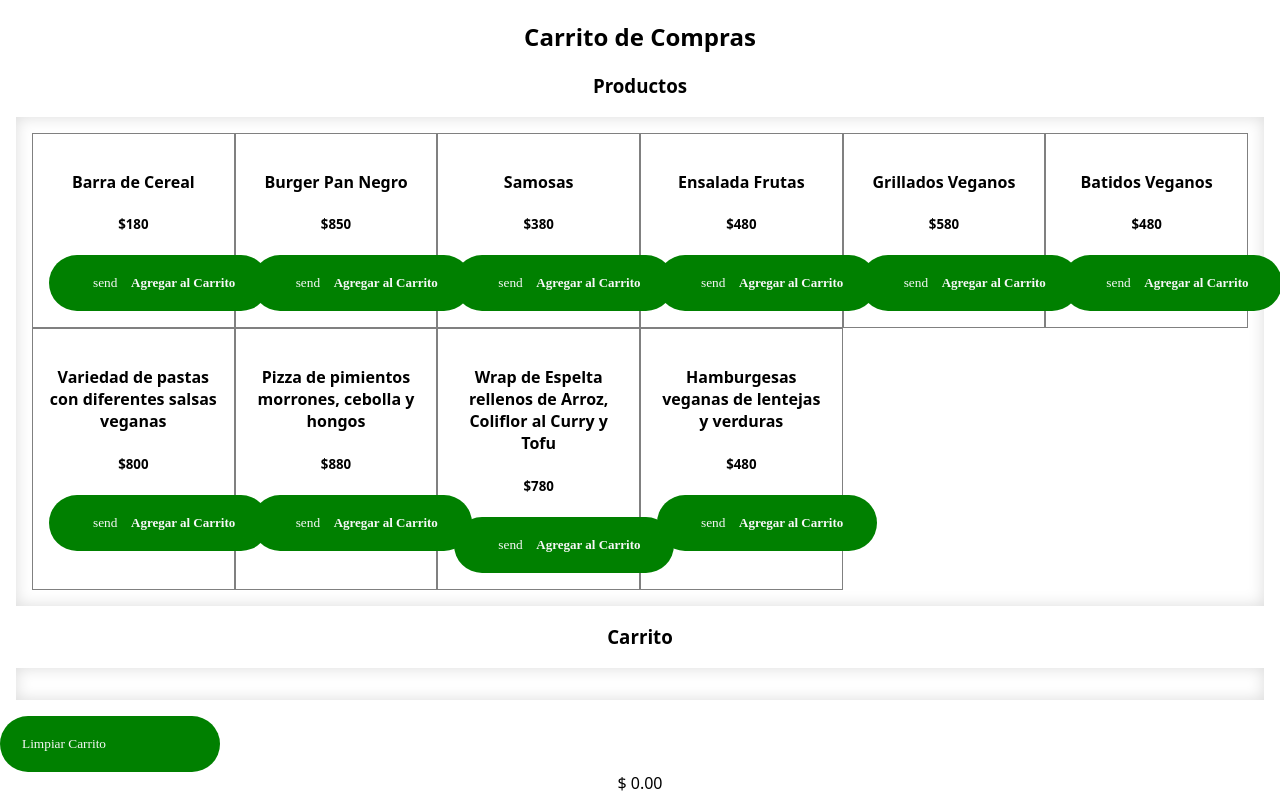
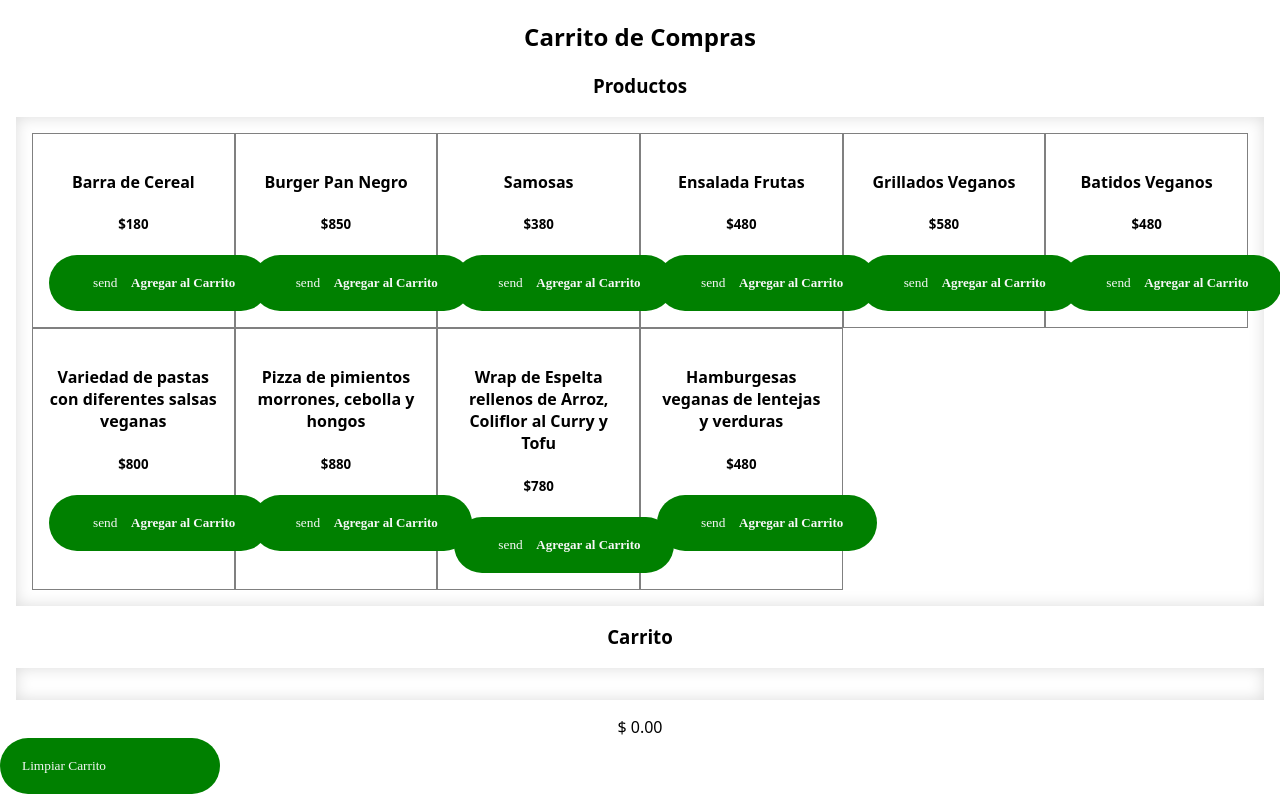
Before and after one commit to webExequiel/proyecto-numen, a React (Create React App) app: page / in a window 1280 px wide. Built offline with nearby package versions, Linux system fonts and the light colour scheme; the HTML template or start-up script is replaced by a standard one.

Commit message:
cambio responsibidad grid carrito, y $ encima limpiar total

```diff
--- a/src/componnents/shopping/shoppingCart.js
+++ b/src/componnents/shopping/shoppingCart.js
@@ -32,9 +32,11 @@ const ShoppingCart = () => {
       <div className="box">
         {cart.map((item, index) => <CartItem key={index} data={item} deleteFromCart={deleteFromCart} />)}
       </div>
+      <div> $ {total.toFixed(2)} </div>
+      <div className="clear">
       <button onClick={clearCart}>Limpiar Carrito</button>
+      </div>
 
-      <div> $ {total.toFixed(2)} </div>
     </>
   );
 };
--- a/src/index.css
+++ b/src/index.css
@@ -13,6 +13,7 @@ body {
 
 .grid-responsive {
   display: grid;
+  grid-auto-flow:row;
   grid-template-columns: repeat(auto-fit,minmax(200px, 1fr));
   gap: 1 rem;
 }
```
